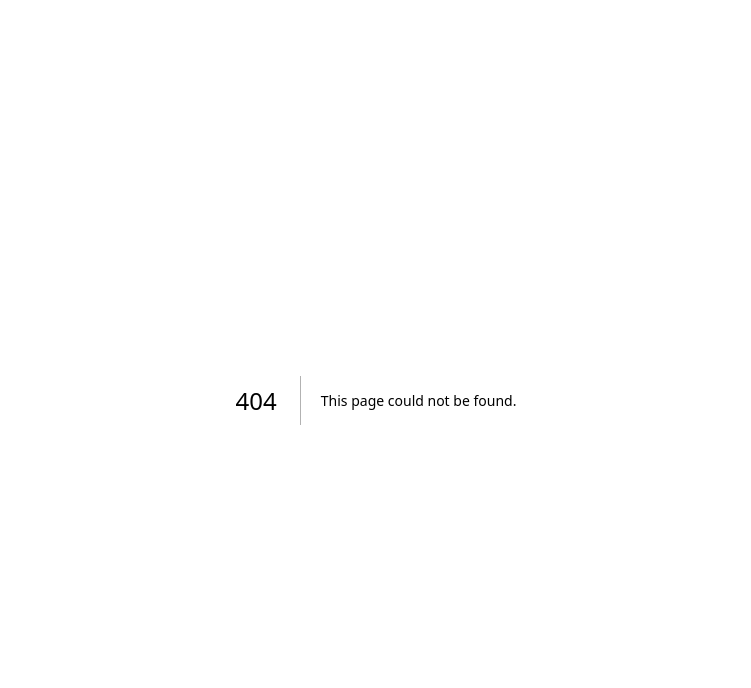
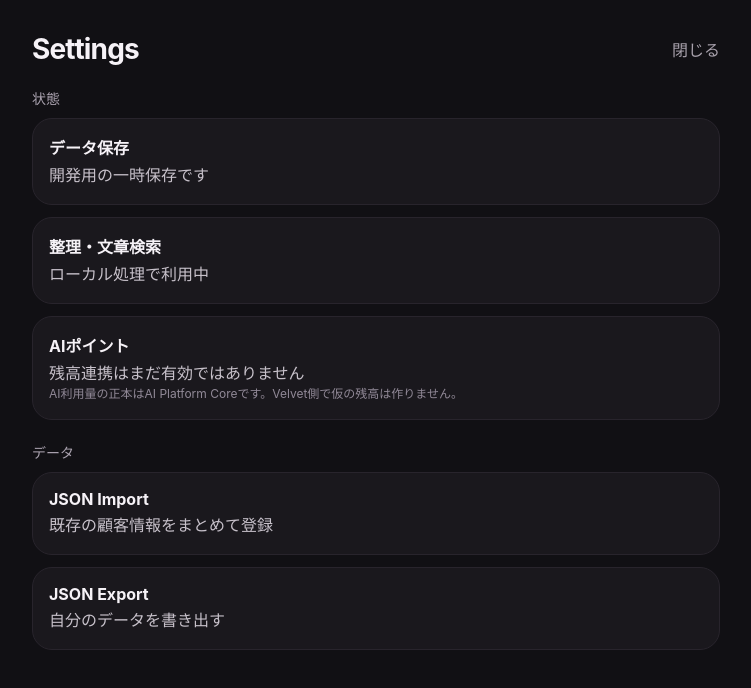
Before and after one commit to karukimori-wq/Velvet, a Next.js app: page /settings in a window 1280 px wide. Before the commit this address had no page. Shown: the top 688 px of the page, without its empty margins (264-1015 px from the left). Built offline with nearby package versions, Linux system fonts and the light colour scheme.

Commit message:
Add settings status surface

```diff
--- /dev/null
+++ b/app/settings/page.tsx
@@ -0,0 +1,42 @@
+import Link from "next/link";
+import { getAiPlatformStatus } from "@/lib/ai-platform-core";
+import { getAiUsageStatus } from "@/lib/ai-usage";
+import { getStorageStatus } from "@/lib/storage-status";
+
+export default function SettingsPage() {
+  const ai = getAiPlatformStatus();
+  const usage = getAiUsageStatus();
+  const storage = getStorageStatus();
+
+  return (
+    <main className="shell">
+      <header className="header">
+        <div className="brand">Settings</div>
+        <Link className="subtle" href="/">閉じる</Link>
+      </header>
+
+      <div className="sectionTitle">状態</div>
+      <div className="stack">
+        <section className="card">
+          <div className="timelineTitle">データ保存</div>
+          <div className="timelineBody">{storage.productionReady ? "永続化されています" : "開発用の一時保存です"}</div>
+        </section>
+        <section className="card">
+          <div className="timelineTitle">整理・文章検索</div>
+          <div className="timelineBody">{ai.contractReady ? "AI Platform Core 接続済み" : "ローカル処理で利用中"}</div>
+        </section>
+        <section className="card">
+          <div className="timelineTitle">AIポイント</div>
+          <div className="timelineBody">{usage.connected && typeof usage.balance === "number" ? `${usage.balance} points` : "残高連携はまだ有効ではありません"}</div>
+          <div className="formHint">AI利用量の正本はAI Platform Coreです。Velvet側で仮の残高は作りません。</div>
+        </section>
+      </div>
+
+      <div className="sectionTitle">データ</div>
+      <div className="stack">
+        <Link className="card" href="/import"><div className="timelineTitle">JSON Import</div><div className="timelineBody">既存の顧客情報をまとめて登録</div></Link>
+        <Link className="card" href="/api/export"><div className="timelineTitle">JSON Export</div><div className="timelineBody">自分のデータを書き出す</div></Link>
+      </div>
+    </main>
+  );
+}
```
